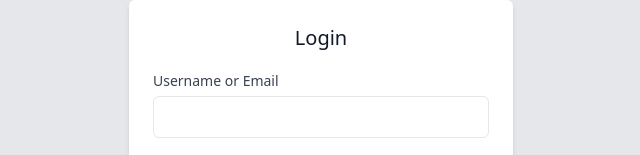
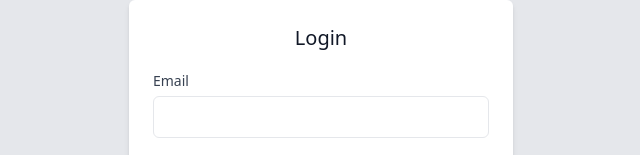
Before and after one commit to Hec7or-Uni/Vitae-frontend, a Next.js app: page /login in a window 1280 px wide. Shown: the part 136-291 px from the top of the page, without its empty margins (319-959 px from the left). Built offline with nearby package versions, Linux system fonts and the light colour scheme.

Commit message:
login conectado al backend (cableado para dev)

```diff
--- a/pages/_app.js
+++ b/pages/_app.js
@@ -8,7 +8,10 @@ function MyApp ({
   const getLayout = Component.getLayout || ((page) => page)
 
   return (
-    <SessionProvider session={session}>
+    <SessionProvider
+      session={session}
+      refetchInterval={5 * 60}
+    >
       {getLayout(<Component {...pageProps} />)}
     </SessionProvider>
   )
--- a/pages/api/auth/[...nextauth].js
+++ b/pages/api/auth/[...nextauth].js
@@ -1,6 +1,7 @@
+import CryptoJS from 'crypto-js'
 import NextAuth from 'next-auth'
 import { MongoDBAdapter } from '@next-auth/mongodb-adapter'
-import clientPromise from 'lib/mongodb'
+import clientPromise from '../../../lib/mongodb'
 import GoogleProvider from 'next-auth/providers/google'
 import TwitterProvider from 'next-auth/providers/twitter'
 import InstagramProvider from 'next-auth/providers/instagram'
@@ -32,8 +33,8 @@ export default NextAuth({
       // e.g. domain, username, password, 2FA token, etc.
       // You can pass any HTML attribute to the <input> tag through the object.
       credentials: {
-        username: { label: 'Username', type: 'text', placeholder: 'jsmith' },
-        password: { label: 'Password', type: 'password' }
+        email: { label: 'email', type: 'text' },
+        password: { label: 'password', type: 'password' }
       },
       async authorize (credentials, req) {
         // You need to provide your own logic here that takes the credentials
@@ -42,17 +43,21 @@ export default NextAuth({
         // e.g. return { id: 1, name: 'J Smith', email: 'jsmith@example.com' }
         // You can also use the `req` object to obtain additional parameters
         // (i.e., the request IP address)
-        const res = await fetch('/your/endpoint', {
+        const res = await fetch('http://localhost:4000/api/users/signin', {
           method: 'POST',
           body: JSON.stringify(credentials),
           headers: { 'Content-Type': 'application/json' }
         })
-        const user = await res.json()
 
-        // If no error and we have user data, return it
-        if (res.ok && user) {
-          return user
+        const { username, email, salt, hash } = await res.json()
+        if (res.ok && CryptoJS.SHA512(salt + credentials.password).toString() === hash) {
+          // If no error and we have user data, return it
+          return {
+            username,
+            email
+          }
         }
+
         // Return null if user data could not be retrieved
         return null
       }
@@ -95,7 +100,9 @@ export default NextAuth({
     updateAge: 24 * 60 * 60 // 24 hours
   },
   pages: {
-    signIn: '/login',
-    error: '/login'
+    signIn: '/home',
+    signOut: '/',
+    error: '/', // Error code passed in query string as ?error=
+    newUser: '/settings' // New users will be directed here on first sign in (leave the property out if not of interest)
   }
 })
--- a/pages/login.js
+++ b/pages/login.js
@@ -3,6 +3,23 @@ import { signIn } from 'next-auth/react'
 import { RiGoogleFill, RiTwitterLine, RiInstagramLine } from 'react-icons/ri'
 
 export default function Login () {
+  function handleSubmit (e) {
+    e.preventDefault()
+    const { email, password } = e.target
+    return new Promise(function (resolve, reject) {
+      signIn('credentials', {
+        email: email.value,
+        password: password.value,
+        redirect: false
+      }).then((res) => {
+        if (!res.ok) {
+          reject(new Error('error'))
+        }
+        resolve('ok')
+      })
+    })
+  }
+
   return (
     <div className="flex items-center justify-center h-screen bg-gray-200 sm:px-6 flex-col gap-y-5 dark:bg-gradient-to-t dark:from-cm-color dark:via-cm-color dark:to-cm-color2">
       <div className="w-full max-w-sm p-4 bg-white dark:bg-color-light-neutral-1 rounded-md shadow-md sm:p-6">
@@ -11,20 +28,20 @@ export default function Login () {
         </div>
         <form
           method='post'
-          onSubmit={() => {}}
+          onSubmit={(e) => handleSubmit(e)}
           className="mt-4"
         >
-          <label type="id" className="block">
-            <span className="text-sm text-gray-700">Username or Email</span>
+          <label type="email" id="email" name="email" className="block">
+            <span className="text-sm text-gray-700">Email</span>
             <input
-              id="id"
-              type="id"
-              name="id"
+              id="email"
+              type="email"
+              name="email"
               className="block w-full px-3 py-2 mt-1 text-gray-700 border rounded-md form-input focus:border-blue-600 bg-transparent"
               required
             />
           </label>
-          <label type="password" className="block mt-3">
+          <label type="password" id="password" name="password" className="block mt-3">
             <span className="text-sm text-gray-700">Password</span>
             <input
               id="password"
```
